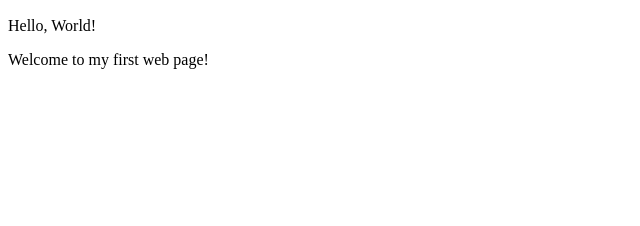
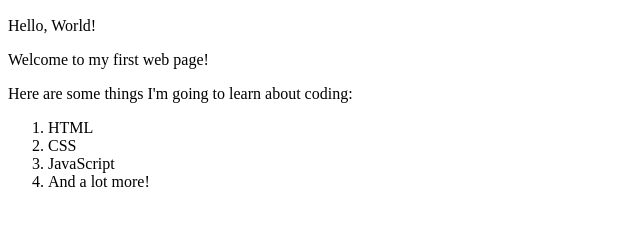
Before and after one commit to NgundoMuithya/First, a plain HTML site: page my_first_webpage.html in a window 1280 px wide. Shown: the part 110-336 px from the top of the page, without its empty margins (0-640 px from the left). Drawn offline with Linux system fonts and the light colour scheme.

Commit message:
Add list elements

```diff
--- a/my_first_webpage.html
+++ b/my_first_webpage.html
@@ -9,5 +9,13 @@
 
         <p>Hello, World!</p>
         <p>Welcome to my first web page!</p>
+
+        <p>Here are some things I'm going to learn about coding:</p>
+        <ol>
+            <li>HTML</li>
+            <li>CSS</li>
+            <li>JavaScript</li>
+            <li>And a lot more!</li>
+        </ol>
     </body>
 </html>
```
